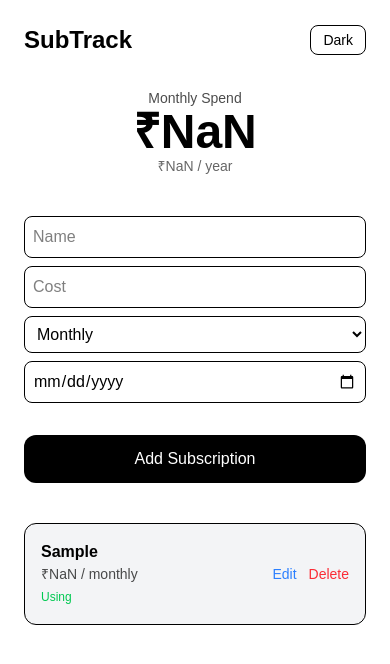
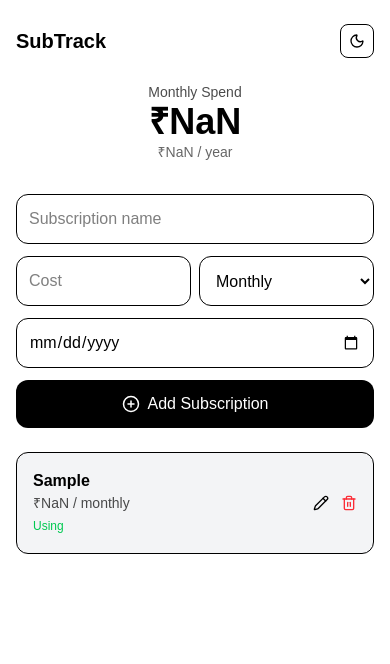
Before and after one commit to editzap/subscription-tracker, a Next.js app: page /tracker in a window 390 px wide. Both pictures are taken after typing "Sample", "Sample", "2020-01-15" into the empty fields and a click on the button "Add Subscription". Shown: the top 664 px of the page. Built offline with nearby package versions, Linux system fonts and the light colour scheme.

Commit message:
icons + micro interactions + mobile UI

```diff
--- a/app/tracker/page.tsx
+++ b/app/tracker/page.tsx
@@ -1,5 +1,12 @@
 "use client";
 import { useState, useEffect } from "react";
+import {
+  Trash2,
+  Pencil,
+  Moon,
+  Sun,
+  PlusCircle,
+} from "lucide-react";
 
 export default function Tracker() {
   const [subs, setSubs] = useState<any[]>([]);
@@ -10,7 +17,6 @@ export default function Tracker() {
   const [editId, setEditId] = useState<number | null>(null);
   const [dark, setDark] = useState(false);
 
-  // Load
   useEffect(() => {
     const data = localStorage.getItem("subs");
     if (data) setSubs(JSON.parse(data));
@@ -33,15 +39,17 @@ export default function Tracker() {
       save(updated);
       setEditId(null);
     } else {
-      const newSub = {
+      save([
+        ...subs,
+        {
           id: Date.now(),
           name,
           cost: Number(cost),
           cycle,
           date,
           used: true,
-      };
-      save([...subs, newSub]);
+        },
+      ]);
     }
 
     setName("");
@@ -85,26 +93,26 @@ export default function Tracker() {
   const card = dark ? "bg-gray-900 border-gray-700" : "bg-gray-100";
 
   return (
-    <div className={`min-h-screen p-6 ${bg}`}>
+    <div className={`min-h-screen px-4 py-6 ${bg}`}>
 
       {/* Top Bar */}
-      <div className="flex justify-between items-center max-w-4xl mx-auto mb-8">
-        <h1 className="text-2xl font-bold">SubTrack</h1>
+      <div className="flex justify-between items-center max-w-3xl mx-auto mb-6">
+        <h1 className="text-xl font-bold">SubTrack</h1>
 
         <button
           onClick={() => setDark(!dark)}
-          className="border px-3 py-1 rounded-lg text-sm"
+          className="border p-2 rounded-lg hover:scale-105 transition"
         >
-          {dark ? "Light" : "Dark"}
+          {dark ? <Sun size={16} /> : <Moon size={16} />}
         </button>
       </div>
 
-      <div className="max-w-4xl mx-auto">
+      <div className="max-w-3xl mx-auto">
 
         {/* Total */}
-        <div className="text-center mb-10">
+        <div className="text-center mb-8">
           <p className="text-sm opacity-70">Monthly Spend</p>
-          <h2 className="text-5xl font-bold">
+          <h2 className="text-4xl md:text-5xl font-bold">
             ₹{total.toFixed(0)}
           </h2>
           <p className="text-sm opacity-60">
@@ -113,54 +121,59 @@ export default function Tracker() {
 
           {wasted > 0 && (
             <p className="text-red-500 mt-2 text-sm">
-              ₹{wasted.toFixed(0)} wasted / month
+              ₹{wasted.toFixed(0)} wasted
             </p>
           )}
         </div>
 
         {/* Form */}
-        <div className="grid md:grid-cols-4 gap-2 mb-8">
+        <div className="flex flex-col gap-3 mb-6">
           <input
-            placeholder="Name"
+            placeholder="Subscription name"
             value={name}
             onChange={(e) => setName(e.target.value)}
-            className="border p-2 rounded-lg"
+            className="border p-3 rounded-xl"
           />
+
+          <div className="flex gap-2">
             <input
               placeholder="Cost"
               value={cost}
               onChange={(e) => setCost(e.target.value)}
-            className="border p-2 rounded-lg"
+              className="border p-3 rounded-xl w-1/2"
             />
             <select
               value={cycle}
               onChange={(e) => setCycle(e.target.value)}
-            className="border p-2 rounded-lg"
+              className="border p-3 rounded-xl w-1/2"
             >
               <option value="monthly">Monthly</option>
               <option value="yearly">Yearly</option>
             </select>
+          </div>
+
           <input
             type="date"
             value={date}
             onChange={(e) => setDate(e.target.value)}
-            className="border p-2 rounded-lg"
+            className="border p-3 rounded-xl"
           />
-        </div>
 
           <button
             onClick={handleSubmit}
-          className="w-full mb-10 bg-black text-white dark:bg-white dark:text-black py-3 rounded-xl"
+            className="flex items-center justify-center gap-2 bg-black text-white dark:bg-white dark:text-black py-3 rounded-xl hover:scale-[1.02] transition"
           >
-          {editId ? "Update Subscription" : "Add Subscription"}
+            <PlusCircle size={18} />
+            {editId ? "Update" : "Add Subscription"}
           </button>
+        </div>
 
         {/* List */}
         <div className="space-y-3">
           {subs.map((s) => (
             <div
               key={s.id}
-              className={`p-4 rounded-xl border flex justify-between items-center ${card}`}
+              className={`p-4 rounded-xl border flex justify-between items-center ${card} hover:shadow-md transition`}
             >
               <div>
                 <p className="font-semibold">{s.name}</p>
@@ -170,7 +183,7 @@ export default function Tracker() {
 
                 <button
                   onClick={() => toggleUsage(s.id)}
-                  className={`text-xs mt-1 ${
+                  className={`text-xs mt-1 transition ${
                     s.used ? "text-green-500" : "text-red-500"
                   }`}
                 >
@@ -178,18 +191,19 @@ export default function Tracker() {
                 </button>
               </div>
 
-              <div className="flex gap-3 text-sm">
+              <div className="flex gap-3">
                 <button
                   onClick={() => startEdit(s)}
-                  className="text-blue-500"
+                  className="hover:scale-110 transition"
                 >
-                  Edit
+                  <Pencil size={16} />
                 </button>
+
                 <button
                   onClick={() => deleteSub(s.id)}
-                  className="text-red-500"
+                  className="hover:scale-110 transition text-red-500"
                 >
-                  Delete
+                  <Trash2 size={16} />
                 </button>
               </div>
             </div>
--- a/package.json
+++ b/package.json
@@ -10,6 +10,7 @@
   },
   "dependencies": {
     "framer-motion": "^12.38.0",
+    "lucide-react": "^1.8.0",
     "next": "16.2.3",
     "react": "19.2.4",
     "react-dom": "19.2.4"
```
Also changed, not shown: 1 other file (tests, documents, lock files or other folders). Lines whose indentation alone changed are shown as unchanged.
